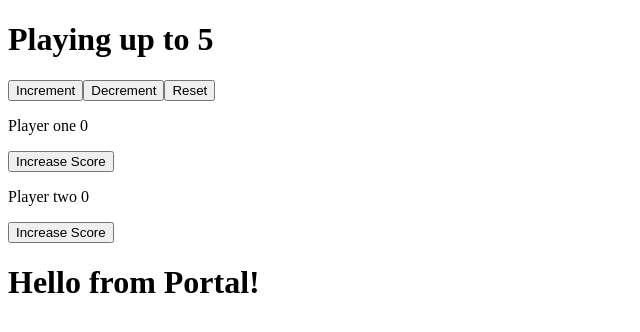
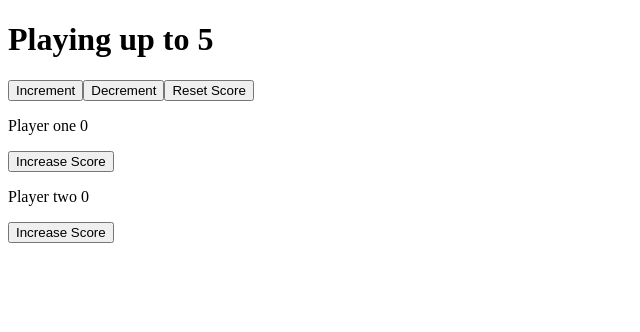
Before and after one commit to simonxcode/scorekeeper-redux, a React (Create React App) app in the folder scorekeeper-redux/: page / in a window 1280 px wide. Shown: the top 332 px of the page, without its empty margins (0-640 px from the left). Built offline with nearby package versions, Linux system fonts and the light colour scheme.

Commit message:
render game winning message

```diff
--- a/scorekeeper-redux/public/index.html
+++ b/scorekeeper-redux/public/index.html
@@ -8,7 +8,6 @@
 
 <body>
   <div id="root"></div>
-  <div id="portal-root"></div>
 </body>
 
 </html>
--- a/scorekeeper-redux/src/components/App.js
+++ b/scorekeeper-redux/src/components/App.js
@@ -3,7 +3,6 @@ import Counter from './Counter';
 import PlayerOne from './PlayerOne';
 import PlayerTwo from './PlayerTwo';
 import store from '../store/';
-import Portal from './Portal';
 
 class App extends Component {
   render() {
@@ -12,7 +11,6 @@ class App extends Component {
         <Counter store={store} />
         <PlayerOne store={store} />
         <PlayerTwo store={store} />
-        <Portal />
       </div>
     );
   }
--- a/scorekeeper-redux/src/components/Counter.js
+++ b/scorekeeper-redux/src/components/Counter.js
@@ -7,6 +7,16 @@ function Counter(props) {
   return (
     <div>
       <h1> Playing up to {props.count} </h1>
+      {props.playerOne === props.count && props.playerOne !== 0 && (
+        <div>
+          <p>Player One is the Winner!</p>
+        </div>
+      )}
+         {props.playerTwo === props.count && props.playerTwo !== 0 && (
+        <div>
+          <p>Player Two is the Winner!</p>
+        </div>
+      )}
       <button onClick={props.onIncrementClick}>Increment</button>
       <button
         onClick={props.onDecrementClick}
@@ -14,7 +24,7 @@ function Counter(props) {
       >
       Decrement
       </button>
-      <button onClick={props.onResetClick}>Reset</button>
+      <button onClick={props.onResetClick}>Reset Score</button>
     </div>
   );
 }
--- a/scorekeeper-redux/src/components/Portal.js
+++ /dev/null
@@ -1,11 +0,0 @@
-import React from 'react';
-import ReactDOM from 'react-dom';
-
-function Portal() {
-  return ReactDOM.createPortal(
-    <h1>Hello from Portal!</h1>,
-    document.getElementById('portal-root')
-  );
-}
-
-export default Portal;
```
